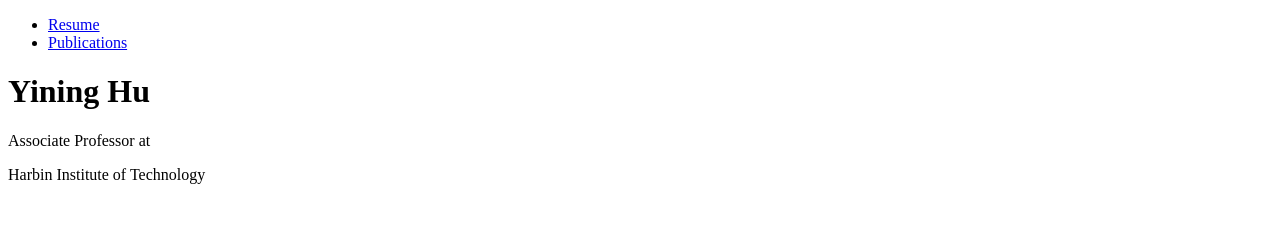
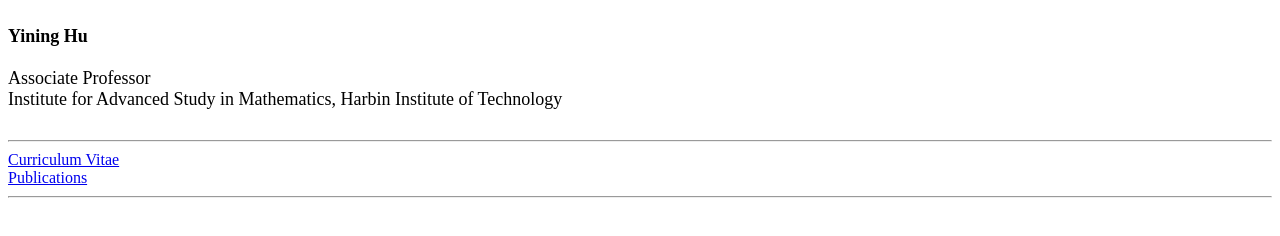
Before and after one commit to yininghu10/yining, a plain HTML site: page index.html in a window 1280 px wide. Drawn offline with Linux system fonts and the light colour scheme.

Commit message:
Update index.html

```diff
--- a/index.html
+++ b/index.html
@@ -1,25 +1,19 @@
-<!DOCTYPE html>
-<html>
- <head>
-   <title>Yining Hu</title>
- </head>
- <body>
-   <nav>
-     <ul>
-       <li><a href=”/resume”>Resume</a></li>
-       <li><a href=”/publications”>Publications</a></li>
-     </ul>
-   </nav>
-   <div class=”container”>
-     <div class=”blurb”>
-       <h1>Yining Hu</h1>
-       <p>Associate Professor at </a></p>
-       <p>Harbin Institute of Technology</a></p>
-     </div>
-   </div>
-   <footer>
-   <ul>
-   </ul>
-   </footer>
- </body>
-</html>
+<HTML>
+<HEAD>
+<TITLE>Yining Hu</TITLE>
+<BODY>
+<BR>
+<font size="+1"><B>
+        Yining Hu</B><BR><BR>
+Associate Professor <br>
+Institute for Advanced Study in Mathematics, Harbin Institute of Technology<br>
+<BR>
+
+<hr>
+<a href="cv.html"><font size="+0">Curriculum Vitae</font></a> <br>
+<a href="publications.html"><font size="+0">Publications</font></a> <br>
+<hr>
+
+
+</BODY>
+</HTML>
```
